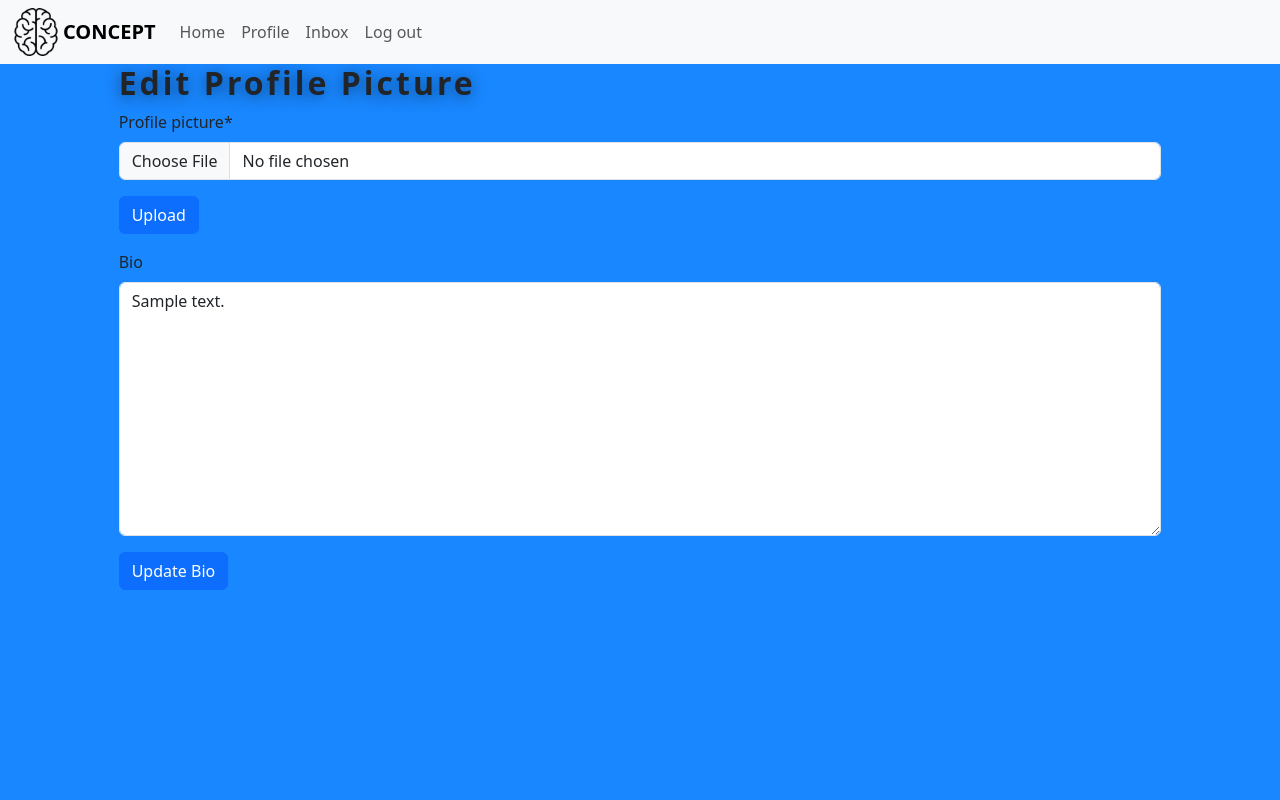
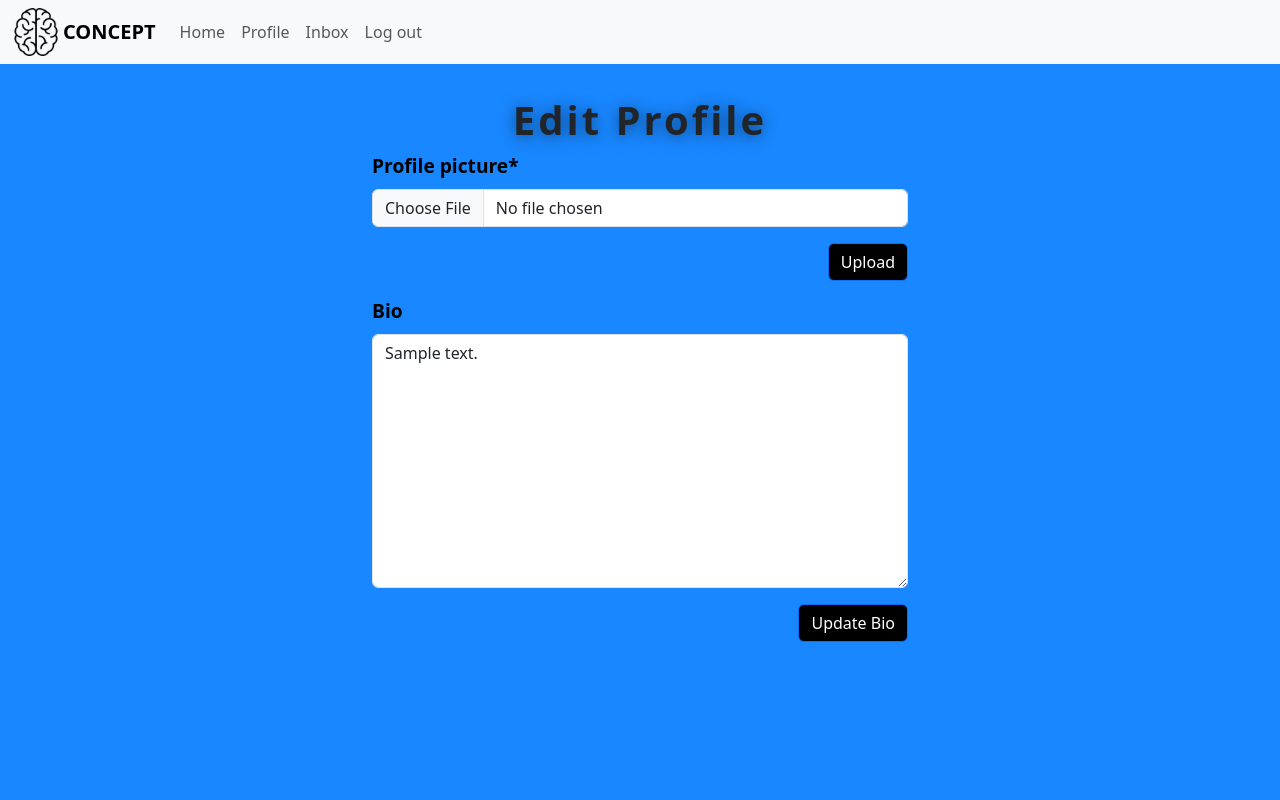
Before and after one commit to brandonoregan/concept, a Django app: page /profiles/edit_profile in a window 1280 px wide. Run offline with Django 4.2, Linux system fonts and the light colour scheme; a user stored in the database is signed in; tables that the repository leaves empty hold one stand-in row (values such as "Sample post"); some libraries are stand-ins or nearby versions; some web fonts are replaced.

Commit message:
style edit profile and settings forms

```diff
--- a/apps/profiles/forms.py
+++ b/apps/profiles/forms.py
@@ -26,7 +26,7 @@ class ProfileForm(forms.ModelForm):
         self.helper.form_action = "edit_profile"
         self.helper.layout = Layout(
             'bio',  # Define fields here in the desired order
-            Submit('info_form', 'Update Bio')  # Adding a submit button
+            Submit('info_form', 'Update Bio', css_class='submitButton')  # Adding a submit button
         )
 
 
@@ -39,7 +39,7 @@ class ProfilePicForm(forms.ModelForm):
         self.helper.form_class = "profile_pic_button"
         self.helper.form_method = "post"
         self.helper.form_action = reverse_lazy("edit_profile")
-        self.helper.add_input(Submit("pic_form", "Upload"))
+        self.helper.add_input(Submit("pic_form", "Upload",  css_class='submitButton'))
 
     class Meta:
         model = Profile
@@ -61,4 +61,4 @@ class EditUserForm(forms.ModelForm):
         self.helper.form_method = 'post'
         self.helper.form_action = 'edit_user'
 
-        self.helper.add_input(Submit('submit', 'Submit'))
+        self.helper.add_input(Submit('submit', 'Submit', css_class='submitButton'))
--- a/apps/profiles/templates/profiles/edit_profile.html
+++ b/apps/profiles/templates/profiles/edit_profile.html
@@ -9,14 +9,14 @@
 {% endblock %}
 
 {% block head %}
-<link rel="stylesheet" href="{% static 'profiles/css/edit_profile.css' %}">
+<link rel="stylesheet" href="{% static 'css/forms.css' %}">
 {% endblock %}
 
 {% block content %}
     <div class="container-fluid mainContainer">
-        <div class="row d-flex justify-content-center ">
-            <div class="col col-md-10 ">
-                <h3>Edit Profile Picture</h3>
+        <div class="row">
+            <div class="col">
+                <h3>Edit Profile</h3>
                 <form action="{% url 'edit_profile' %}" method="POST" enctype="multipart/form-data">
                     {% csrf_token %}
                     {% crispy pic_form %}
--- a/static/css/forms.css
+++ b/static/css/forms.css
@@ -1,6 +1,12 @@
+body {
+    background-color: var(--primary-blue);
+}
+
+.navbar{
+    background-color: white;
+}
+
 .mainContainer {
-    background-color: var(--primary-blue);
-    min-height: calc(100vh - 4rem);
     padding: 2rem 0 0 0;
 }
 
@@ -39,11 +45,13 @@ input:hover {
     color: white;
 }
 
-#submit-id-submit {
-    float: right;
+
+.submitButton {
+    display: block;
+    margin-left: auto;
     background-color: black;
 }
 
-#submit-id-submit:hover {
+.submitButton:hover {
     border: white;
 }
--- a/templates/base.html
+++ b/templates/base.html
@@ -41,9 +41,9 @@
 
         {% block content %}
         {% endblock %}
+        <footer>
+        </footer>
     </main>
-    <footer>
-    </footer>
     {% block script %}
     {% endblock %}
 </body>
```
